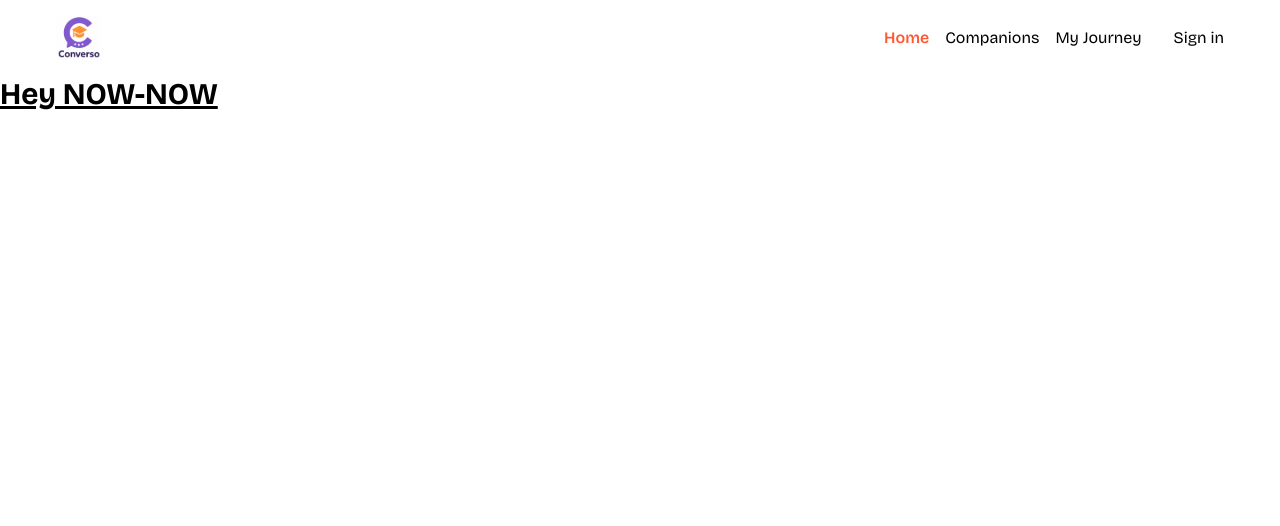
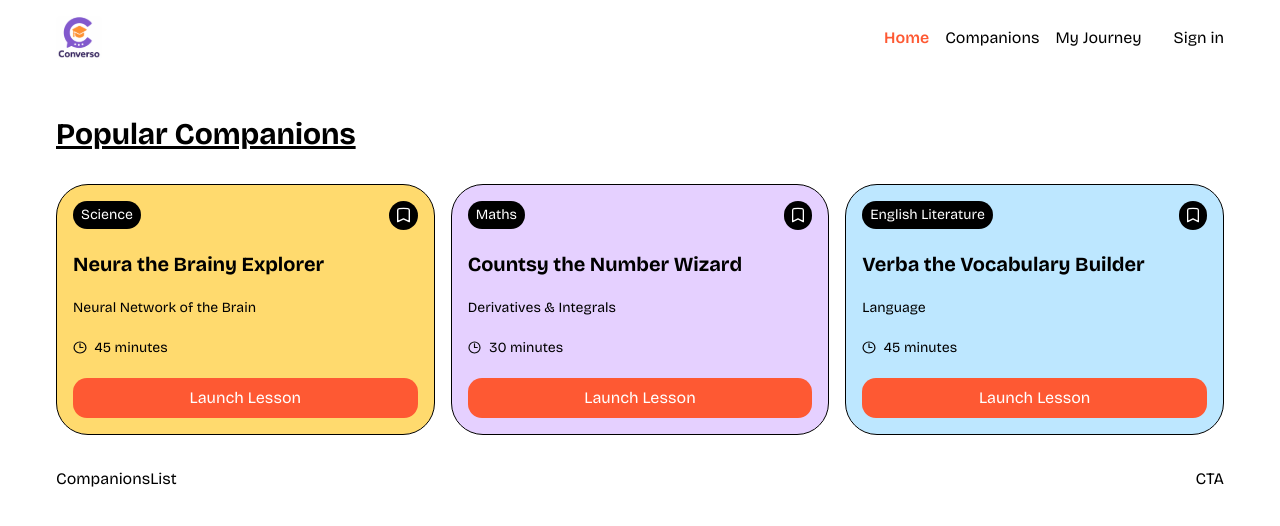
Before and after one commit to BigSazz/saas-ai, a Next.js app: page / in a window 1280 px wide. Shown: the top 526 px of the page. Built offline with nearby package versions, Linux system fonts and the light colour scheme.

Commit message:
Add CompanionCard, CompanionsList, and CTA components; update main page layout to display popular companions

```diff
--- a/src/app/page.tsx
+++ b/src/app/page.tsx
@@ -1,10 +1,45 @@
+import CompanionCard from "@/components/CompanionCard";
+import CompanionsList from "@/components/CompanionsList";
+import CTA from "@/components/CTA";
 import React from "react";
 
 const Page = () => {
 	return (
-		<div>
-			<h1 className="text-3xl font-bold underline">Hey NOW-NOW</h1>
-		</div>
+		<main>
+			<h1 className="text-3xl font-bold underline">Popular Companions</h1>
+
+			<section className="home-section">
+				<CompanionCard
+					id="123"
+					name="Neura the Brainy Explorer"
+					topic="Neural Network of the Brain"
+					subject="Science"
+					duration={45}
+					color="#ffda6e"
+				/>
+				<CompanionCard
+					id="456"
+					name="Countsy the Number Wizard"
+					topic="Derivatives & Integrals"
+					subject="Maths"
+					duration={30}
+					color="#e5d0ff"
+				/>
+				<CompanionCard
+					id="789"
+					name="Verba the Vocabulary Builder"
+					topic="Language"
+					subject="English Literature"
+					duration={45}
+					color="#bde7ff"
+				/>
+			</section>
+
+			<section className="home-section">
+				<CompanionsList />
+				<CTA />
+			</section>
+		</main>
 	);
 };
 
--- /dev/null
+++ b/src/components/CTA.tsx
@@ -0,0 +1,7 @@
+import React from "react";
+
+const CTA = () => {
+	return <div>CTA</div>;
+};
+
+export default CTA;
--- /dev/null
+++ b/src/components/CompanionCard.tsx
@@ -0,0 +1,38 @@
+import Image from "next/image";
+import Link from "next/link";
+import React from "react";
+
+interface CompanionCardProps {
+	id: string;
+	name: string;
+	topic: string;
+	subject: string;
+	duration: number;
+	color: string;
+}
+
+const CompanionCard = ({ id, name, topic, subject, duration, color }: CompanionCardProps) => {
+	return (
+		<article className="companion-card" style={{ backgroundColor: color }}>
+			<div className="flex justify-between items-center">
+				<div className="subject-badge">{subject}</div>
+				<button className="companion-bookmark">
+					<Image src="/icons/bookmark.svg" alt="bookmark" width={12.5} height={15} />
+				</button>
+			</div>
+
+			<h2 className="text-xl font-bold">{name}</h2>
+			<p className="text-sm">{topic}</p>
+			<div className="flex items-center gap-2">
+				<Image src="/icons/clock.svg" alt="bookmark" width={13.5} height={13.5} />
+				<p className="text-sm">{duration} minutes</p>
+			</div>
+
+			<Link href={`/companions/${id}`} className="w-full">
+				<button className="btn-primary w-full justify-center">Launch Lesson</button>
+			</Link>
+		</article>
+	);
+};
+
+export default CompanionCard;
--- /dev/null
+++ b/src/components/CompanionsList.tsx
@@ -0,0 +1,7 @@
+import React from "react";
+
+const CompanionsList = () => {
+	return <div>CompanionsList</div>;
+};
+
+export default CompanionsList;
```
